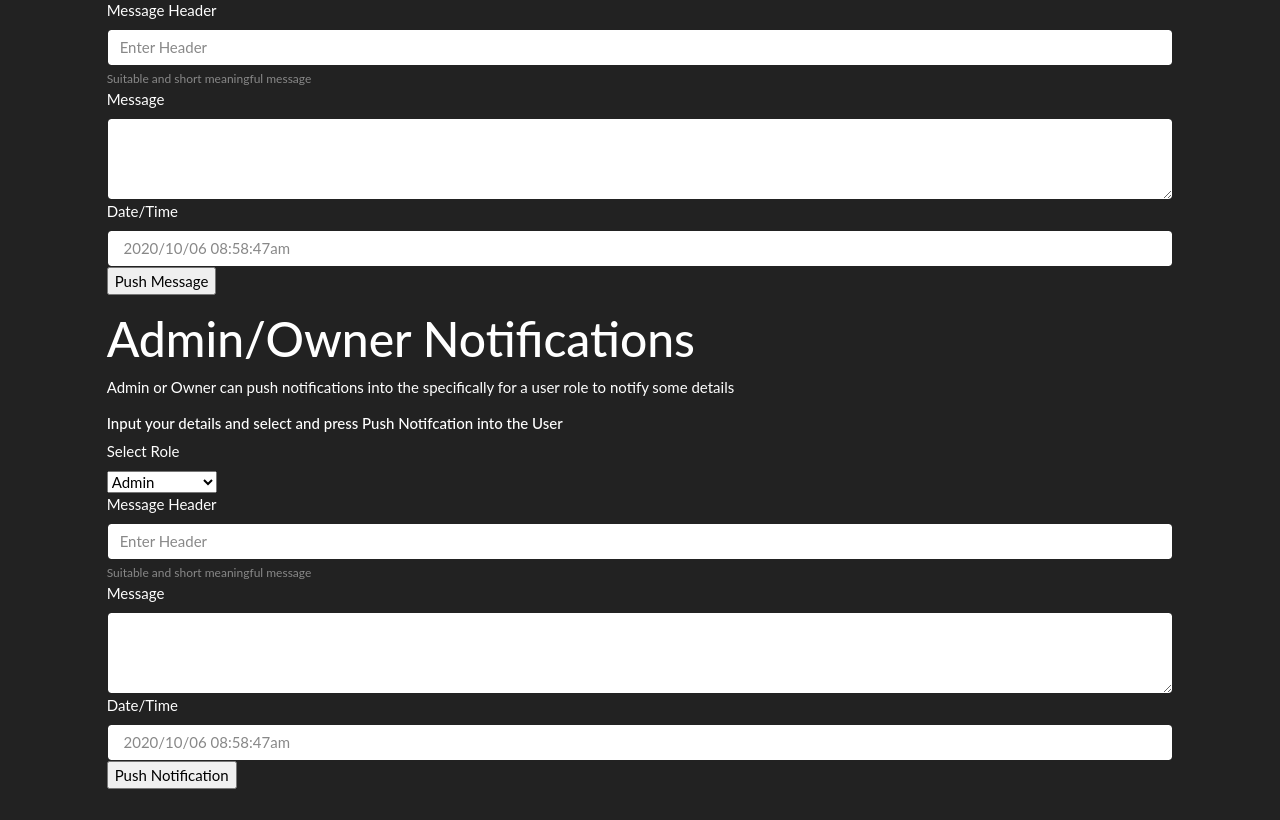
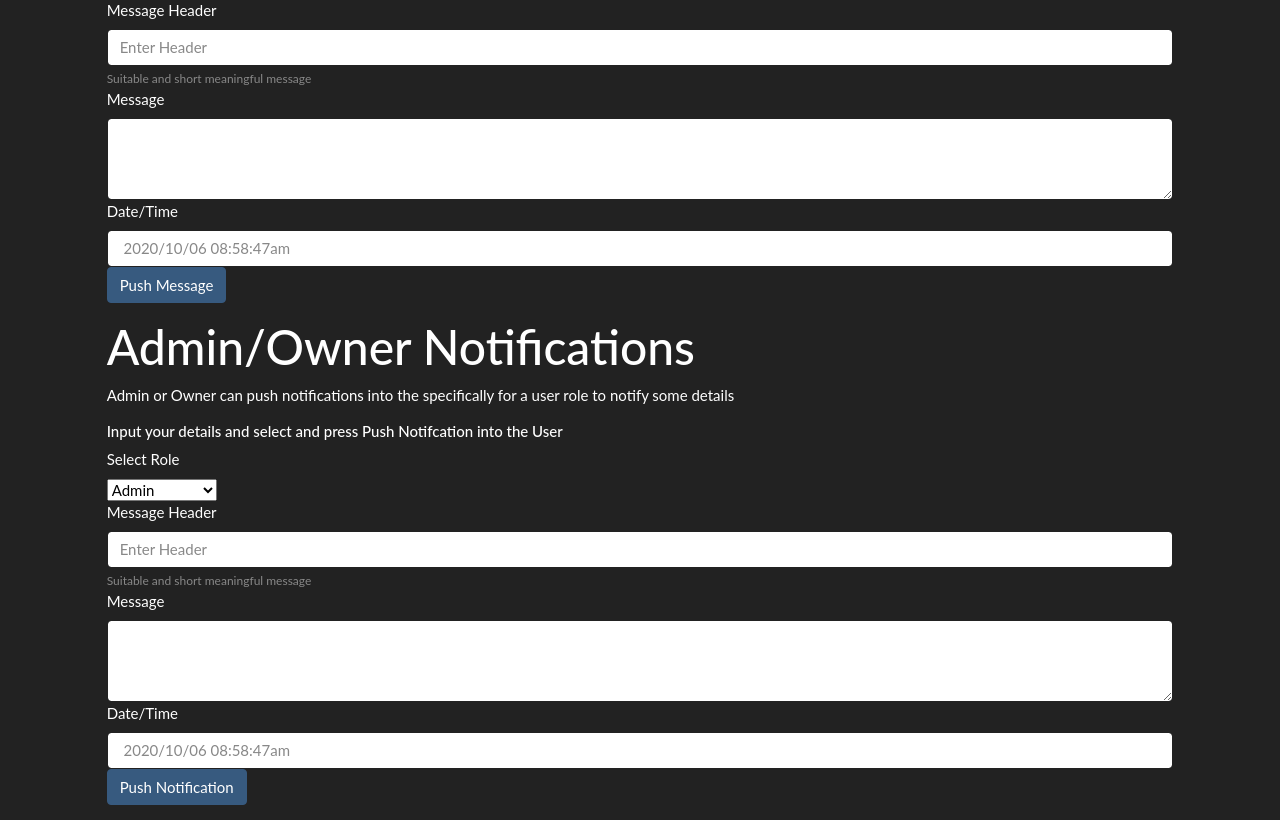
Before and after one commit to Group-48-W3/W3, a PHP site: page /view/user/userNotification.php in a window 1280 px wide. Shown: the part 202-1022 px from the top of the page. Before the commit the page ends 991 px from the top, so only its background shows below. Run offline with PHP 8.4, Linux system fonts and the light colour scheme.

Commit message:
Navigation Updates

```diff
--- a/view/contract/contractHeader.php
+++ b/view/contract/contractHeader.php
@@ -13,9 +13,9 @@
   <div class="collapse navbar-collapse" id="navbarColor02">
     <ul class="navbar-nav mr-auto">
       <li>
-        <a class="nav-link" href="./contractDashboard.php">Overview</a>
+        <a class="nav-link active" href="./contractDashboard.php">Overview</a>
       </li>
-      <li class="nav-item active">
+      <li class="nav-item">
         <a class="nav-link" href="./contractHome.php">Contract</a>
       </li>
       <li class="nav-item">
--- a/view/left_sidebar.php
+++ b/view/left_sidebar.php
@@ -45,7 +45,7 @@
         </a>
       </li>
       <li class="nav-item">
-        <a href="./contract/contractHome.php" class="nav-link">
+        <a href="./contract/contractDashboard.php" class="nav-link">
             <svg
               aria-hidden="true"
               focusable="false"
@@ -128,7 +128,7 @@
         </a>
       </li>
       <li class="nav-item">
-        <a href="./contract/contractHome.php" class="nav-link">
+        <a href="./contract/contractDashboard.php" class="nav-link">
           <svg
             aria-hidden="true"
             focusable="false"
--- a/view/user/userNotification.php
+++ b/view/user/userNotification.php
@@ -14,7 +14,7 @@
     <label for="exampleInputEmail1">Date/Time</label>
     <input type="text" class="form-control" placeholder="<?php echo " ".date("Y/m/d")." ".date("h:i:sa") ?>">
 
-    <input type="submit" value="Push Message" name="#">
+    <input class="btn btn-primary" type="submit" value="Push Message" name="#">
 </form>
 <h1>Admin/Owner Notifications</h1>
 <p>Admin or Owner can push notifications into the specifically for a user role to notify some details</p>
@@ -38,7 +38,7 @@
     <label for="exampleInputEmail1">Date/Time</label>
     <input type="text" class="form-control" placeholder="<?php echo " ".date("Y/m/d")." ".date("h:i:sa") ?>">
 
-    <input type="submit" value="Push Notification" name="#">
+    <input class="btn btn-primary" type="submit" value="Push Notification" name="#">
 </form>
 
 </div>
```
